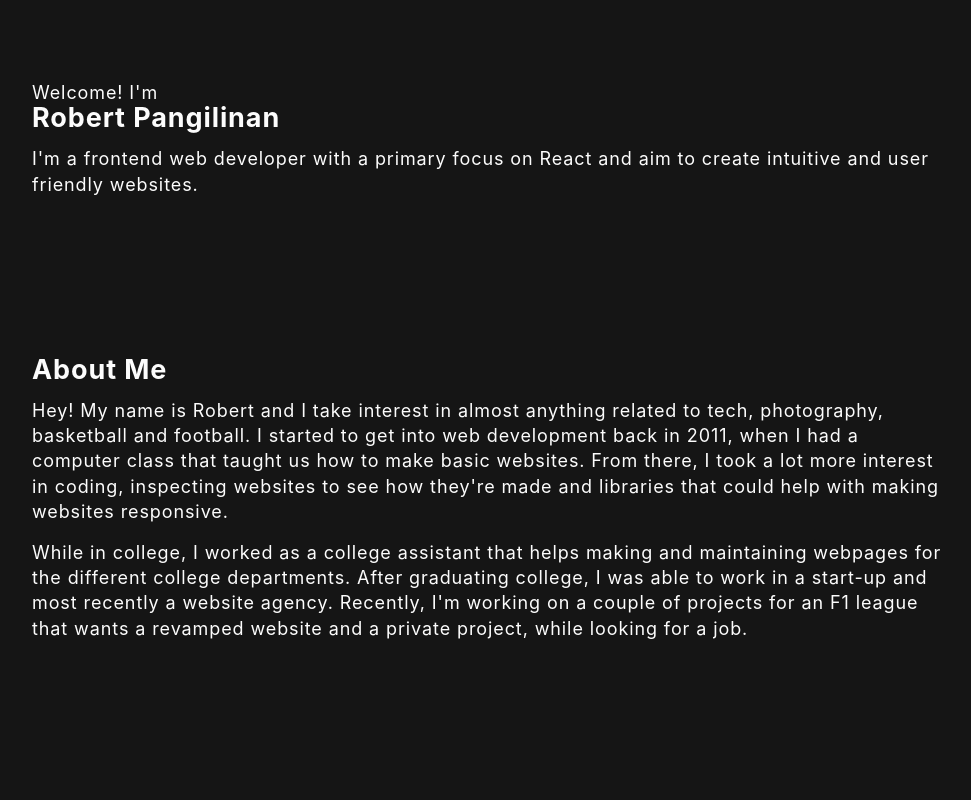
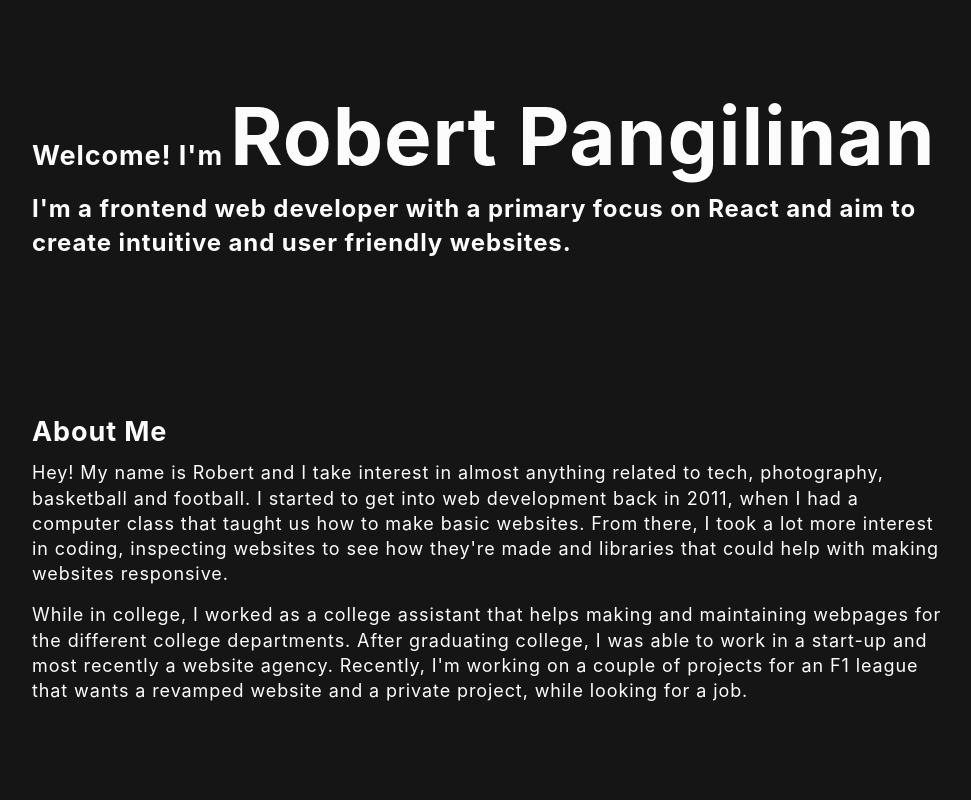
Before and after one commit to RPangil/RAPangilinan, a React (Create React App) app: page / in a window 1280 px wide. Shown: the top 800 px of the page, without its empty margins (148-1119 px from the left). Built offline with nearby package versions, Linux system fonts and the light colour scheme.

Commit message:
Updated formatting
Formatting in S1 of home page

```diff
--- a/src/App.js
+++ b/src/App.js
@@ -13,11 +13,10 @@ function App()
             <Header />
             <main>
                 <Container>
-                    <p>Welcome! I'm</p>
-                    <h1>Robert Pangilinan</h1>
-                    <p>
+                    <h1>Welcome! I'm <span className={styles.xlText}>Robert Pangilinan</span></h1>
+                    <h2 className={styles.mdText}>
                         I'm a frontend web developer with a primary focus on React and aim to create intuitive and user friendly websites.
-                    </p>
+                    </h2>
                 </Container>
                 <Container title='About Me'>
                     <p>
```
